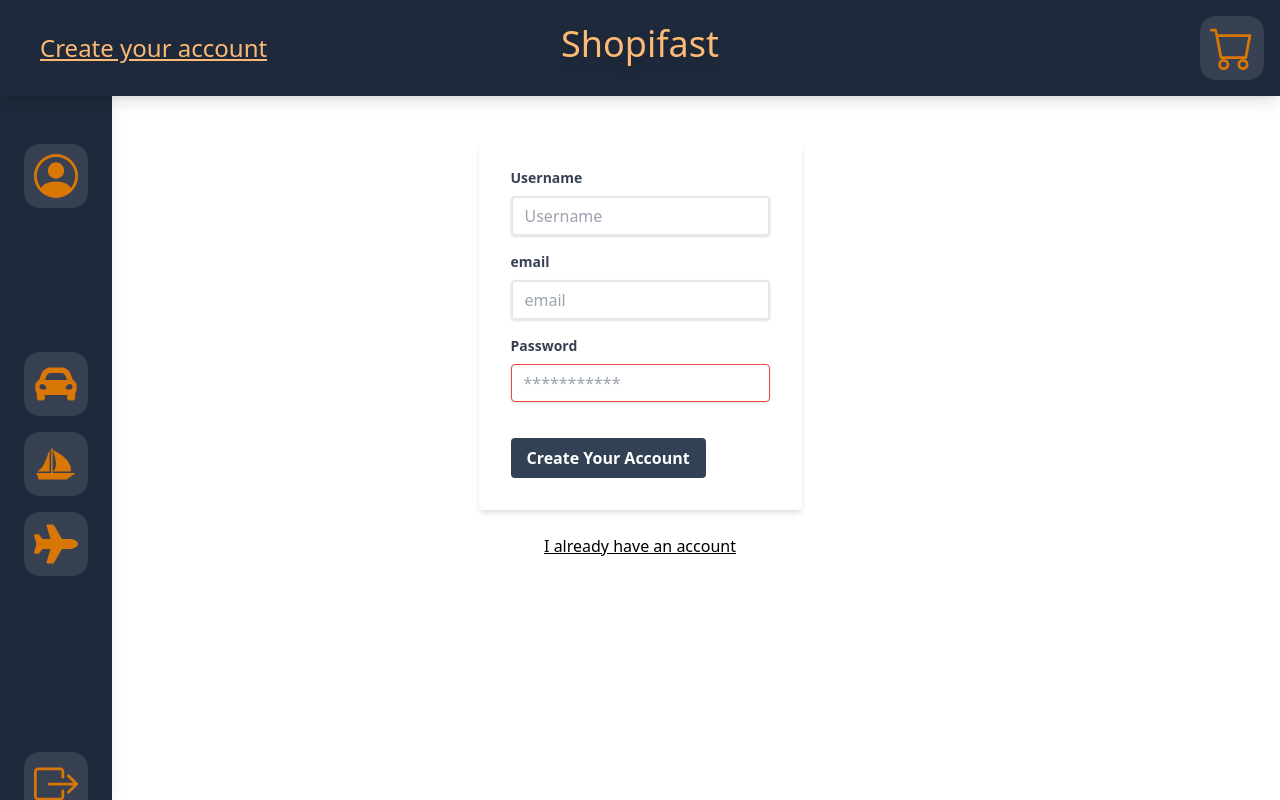
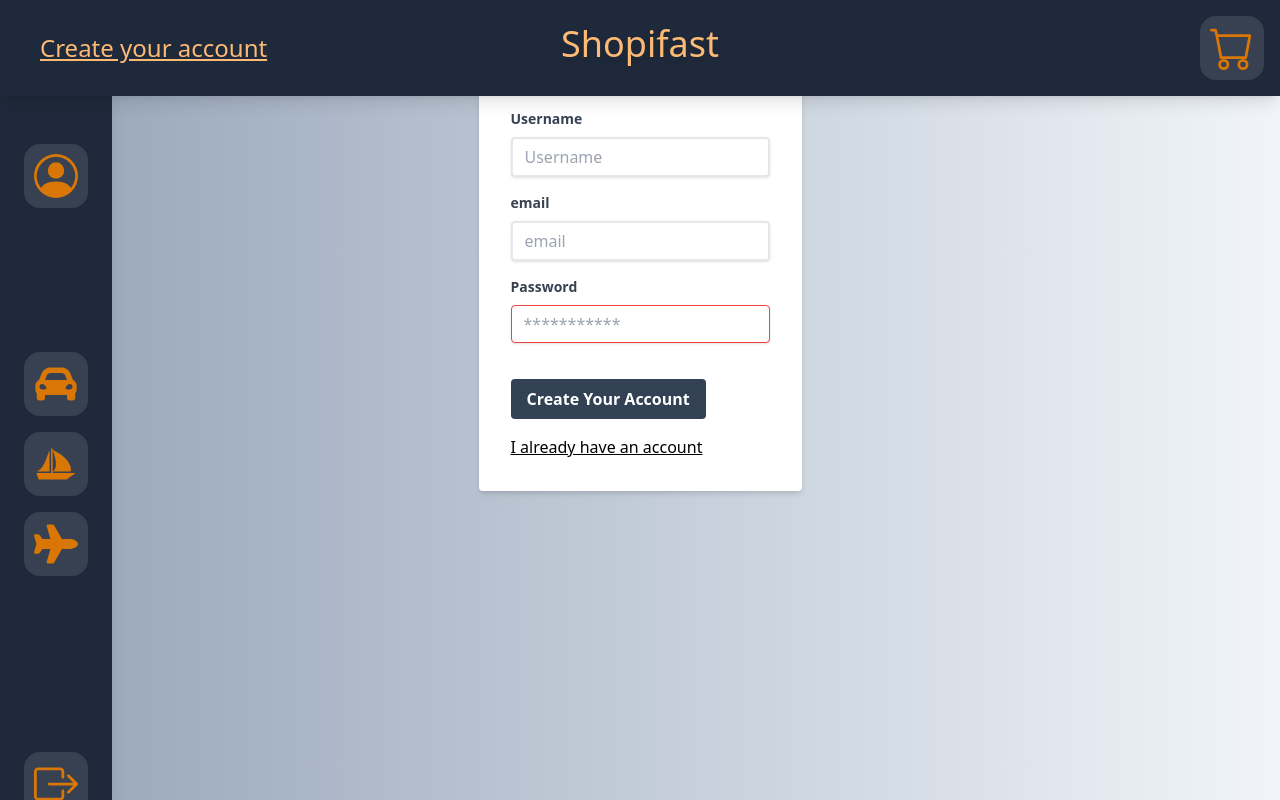
Before and after one commit to Peperito/e-commerce-project, a React (Create React App) app in the folder frontend/: page /register in a window 1280 px wide. Built offline with nearby package versions, Linux system fonts and the light colour scheme.

Commit message:
"bg and ReadMe update"

```diff
--- a/frontend/src/components/Login.js
+++ b/frontend/src/components/Login.js
@@ -21,7 +21,7 @@ export const Login = () => {
     <div>
     <LogoBar/>
     <SideBar/>
-    <div className="md:flex md:w-screen md:items-center md:justify-center mb-6 mt-36">
+    <div className="md:flex md:w-screen md:h-screen md:items-center pb-56 md:justify-center bg-gradient-to-r from-slate-400 to-slate-100">
         <form className="bg-white shadow-md rounded px-8 pt-6 pb-8" >
             <div className="mb-4">
             <label className="block text-gray-700 text-sm font-bold mb-2" htmlFor="username">
--- a/frontend/src/components/Register.js
+++ b/frontend/src/components/Register.js
@@ -19,7 +19,7 @@ export const Register = () => {
     <main>
         <SideBar />
         <LogoBar/>
-        <div className="md:flex md:w-screen md:items-center md:justify-center mb-6 mt-36">
+        <div className="md:flex md:w-screen md:h-screen md:items-center pb-56 md:justify-center bg-gradient-to-r from-slate-400 to-slate-100">
         <form className="bg-white shadow-md rounded px-8 pt-6 pb-8" >
             <div className="mb-4">
             <label className="block text-gray-700 text-sm font-bold mb-2" htmlFor="username">
@@ -67,9 +67,9 @@ export const Register = () => {
              Create Your Account
             </button>
             </div>
+            <Link to="/login"><p className="block mt-4 underline"> I already have an account</p></Link>
         </form>
         </div>
-        <Link to="/login"><p className="text-center underline"> I already have an account</p></Link>
     </main>
     )
 }
```
Also changed, not shown: 1 other file (tests, documents, lock files or other folders).
